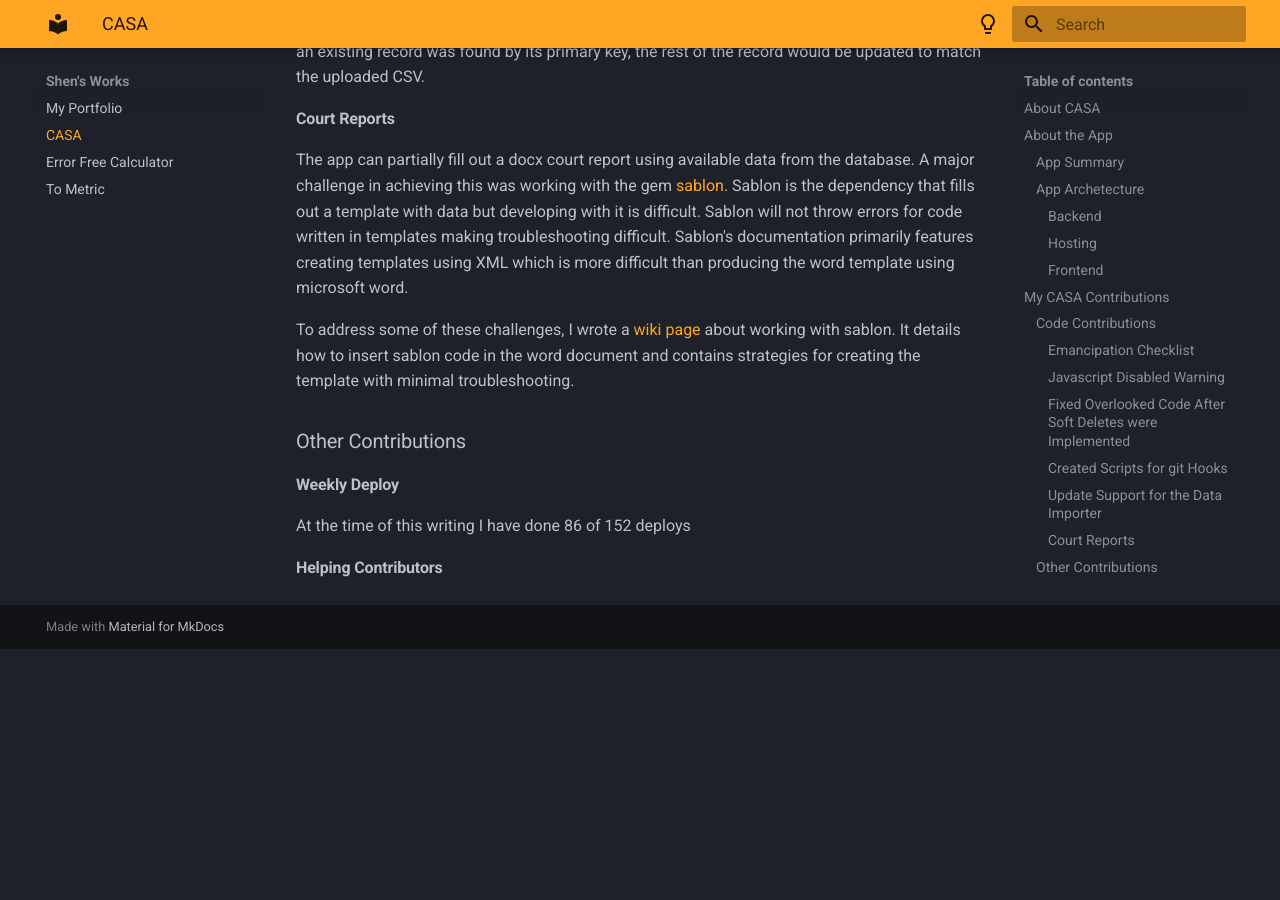
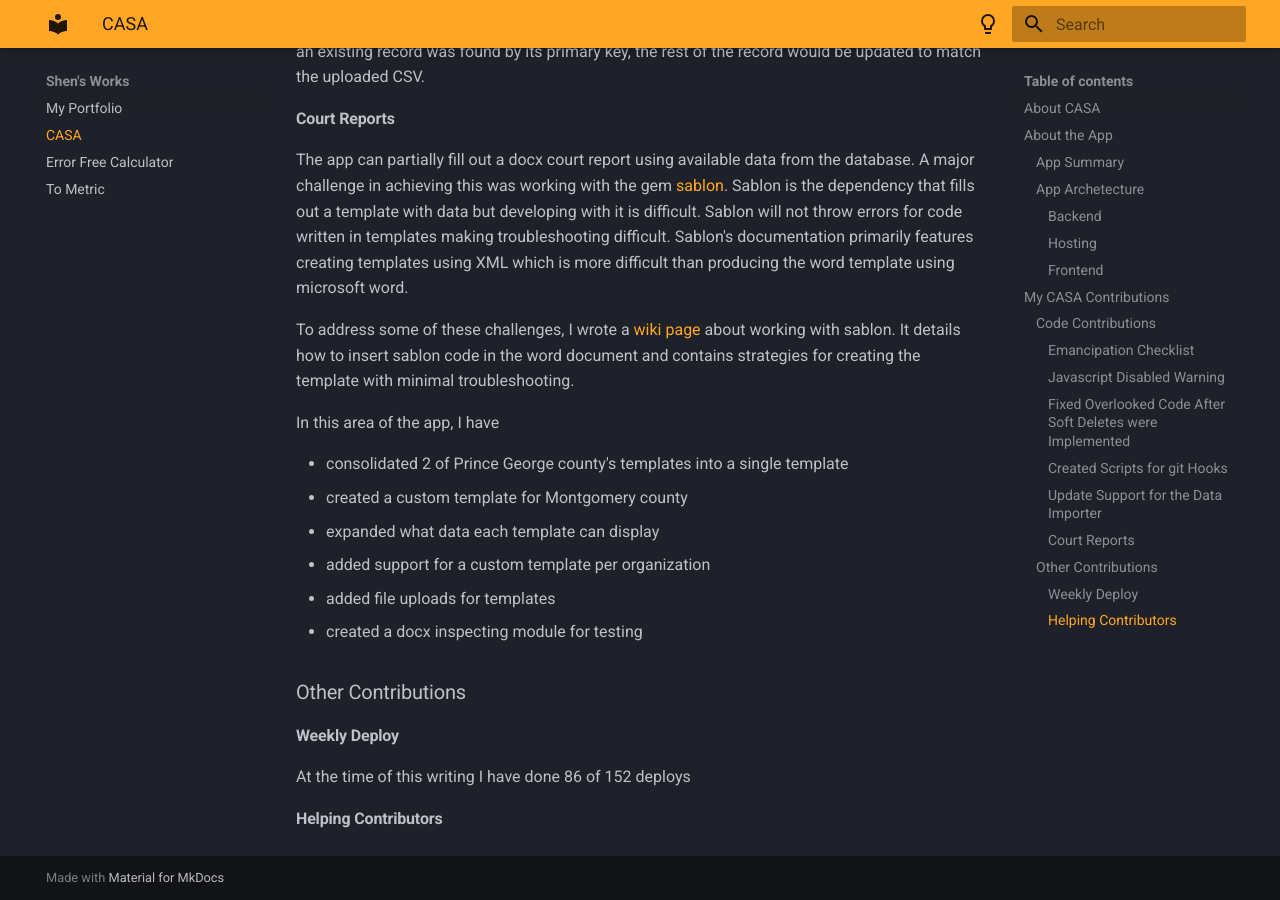
Before and after one commit to FireLemons/portfolio, an MkDocs documentation site: the page built from docs/casa.md, in a window 1280 px wide and 900 px high, scrolled down 4328 px. Built offline with MkDocs 1.6.1 and Material for MkDocs 9.7.7, drawn with Linux system fonts in a browser that asks for light colours; before the commit the page ends 4977 px from its top, so only the background shows below that.

Commit message:
filled out court report section

```diff
--- a/docs/casa.md
+++ b/docs/casa.md
@@ -99,6 +99,15 @@ The app can partially fill out a docx court report using available data from the
 
 To address some of these challenges, I wrote a [wiki page](https://github.com/rubyforgood/casa/wiki/How-to-edit-docx-templates---word-document-court-report) about working with sablon. It details how to insert sablon code in the word document and contains strategies for creating the template with minimal troubleshooting.
 
+In this area of the app, I have
+
+ - consolidated 2 of Prince George county's templates into a single template
+ - created a custom template for Montgomery county
+ - expanded what data each template can display
+ - added support for a custom template per organization
+ - added file uploads for templates
+ - created a docx inspecting module for testing
+
 ### Other Contributions
 #### Weekly Deploy
 At the time of this writing I have done 86 of 152 deploys
```
